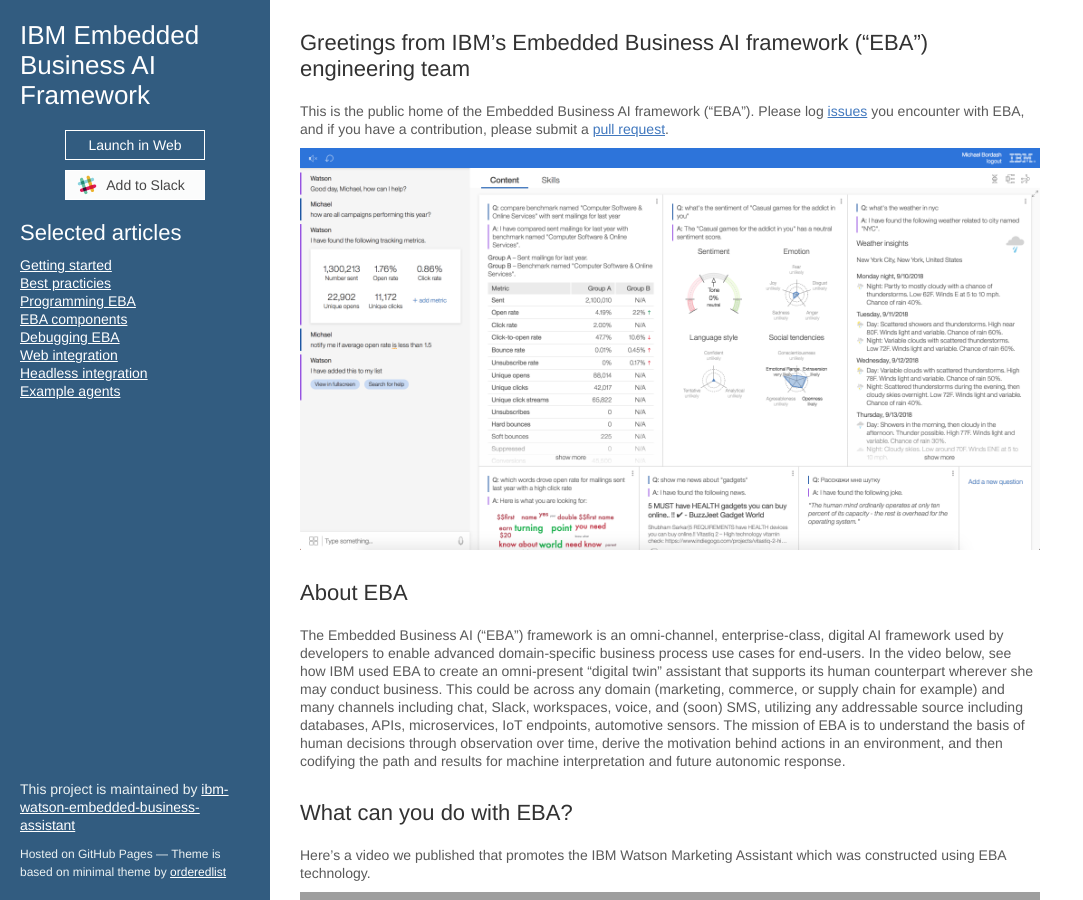
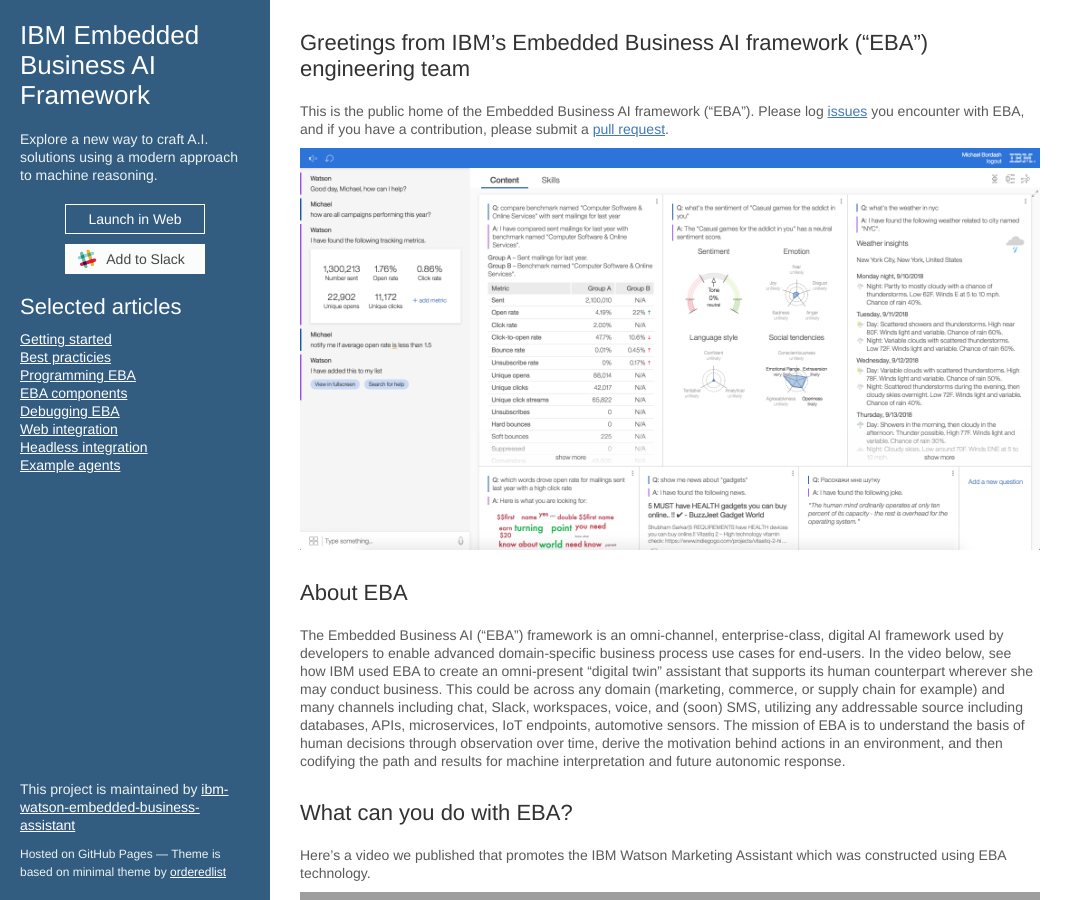
Before and after one commit to ibm-watson-embedded-business-assistant/eba-example-agents, a Jekyll site: the page built from README.md, in a window 1280 px wide and 900 px high. Shown: the whole window, without its empty margins (0-1083 px from the left). Built offline with Jekyll 4.4.1, drawn with Linux system fonts in a browser that asks for light colours; our own code applies the rules of GitHub Pages for plain Markdown files; the repository's description, which GitHub fills in, is left out; grey boxes are pictures that could not be loaded.

Commit message:
Update _config.yml

```diff
--- a/_config.yml
+++ b/_config.yml
@@ -1,8 +1,8 @@
 theme: jekyll-theme-minimal
 title: IBM Embedded Business AI Framework
+description: Explore a new way to craft A.I. solutions using a modern approach to machine reasoning.
 google_analytics: UA-122581302-1
 plugins:
   - jekyll-seo-tag
 #show_downloads: true
-#description: This is the public home of the Watson Embedded Business Assistant (“EBA”). EBA is an AI framework comprised of a proprietary machine reasoning core, generic & industry domain-specific business agents, and an interactive user experience.
 #logo: https://avatars2.githubusercontent.com/u/40904555?s=200&v=4
```
